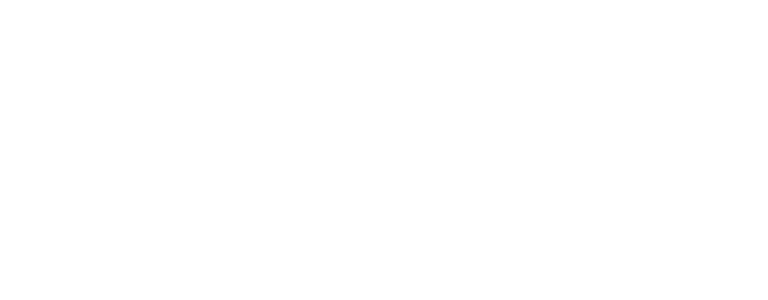
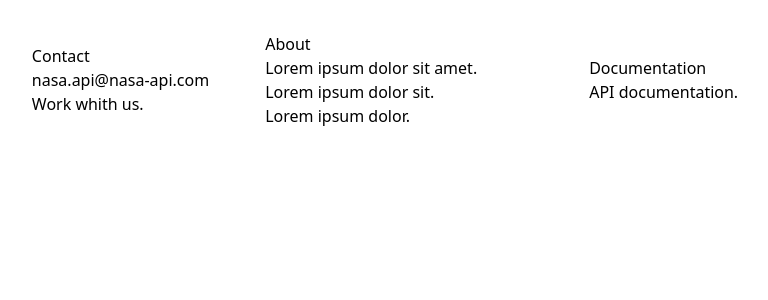
Before and after one commit to DanielGamma/nasa_project_blue, a React (Create React App) app: page / in a window 1280 px wide. Shown: the top 300 px of the page, without its empty margins (255-1023 px from the left). Built offline with nearby package versions, Linux system fonts and the light colour scheme.

Commit message:
feature footer

```diff
--- /dev/null
+++ b/src/components/Footer/Footer.jsx
@@ -0,0 +1,30 @@
+export default function Footer() {
+    return (
+        <>
+            <div className= "flex gap-14 justify-center items-center p-8">
+                <div>
+                    <h1 className="decoration-fuchsia-50">Contact</h1>
+                    <p>nasa.api@nasa-api.com</p>
+                    <p>Work whith us.</p>
+                </div>
+
+
+                <div>
+                    <h2>About</h2>
+                    <p>Lorem ipsum dolor sit amet.</p>
+                    <p>Lorem ipsum dolor sit.</p>
+                    <p>Lorem ipsum dolor.</p>
+
+                </div>
+
+                <div></div>
+
+                <div>
+                    <h3>Documentation</h3>
+                    <p>API documentation.</p>
+
+                </div>
+            </div>
+        </>
+    )
+}
--- a/src/components/HomePage/HomePage.jsx
+++ b/src/components/HomePage/HomePage.jsx
@@ -1,8 +1,13 @@
 
-
-
-
+// import Logo from "../Logo/Logo"
+import Footer from "../Footer/Footer"
 
 export default function HomePage() {
+    return (
+        <>
+            {/* <Logo /> */}
+            <Footer />
+        </>
+    )
 
 }
```
